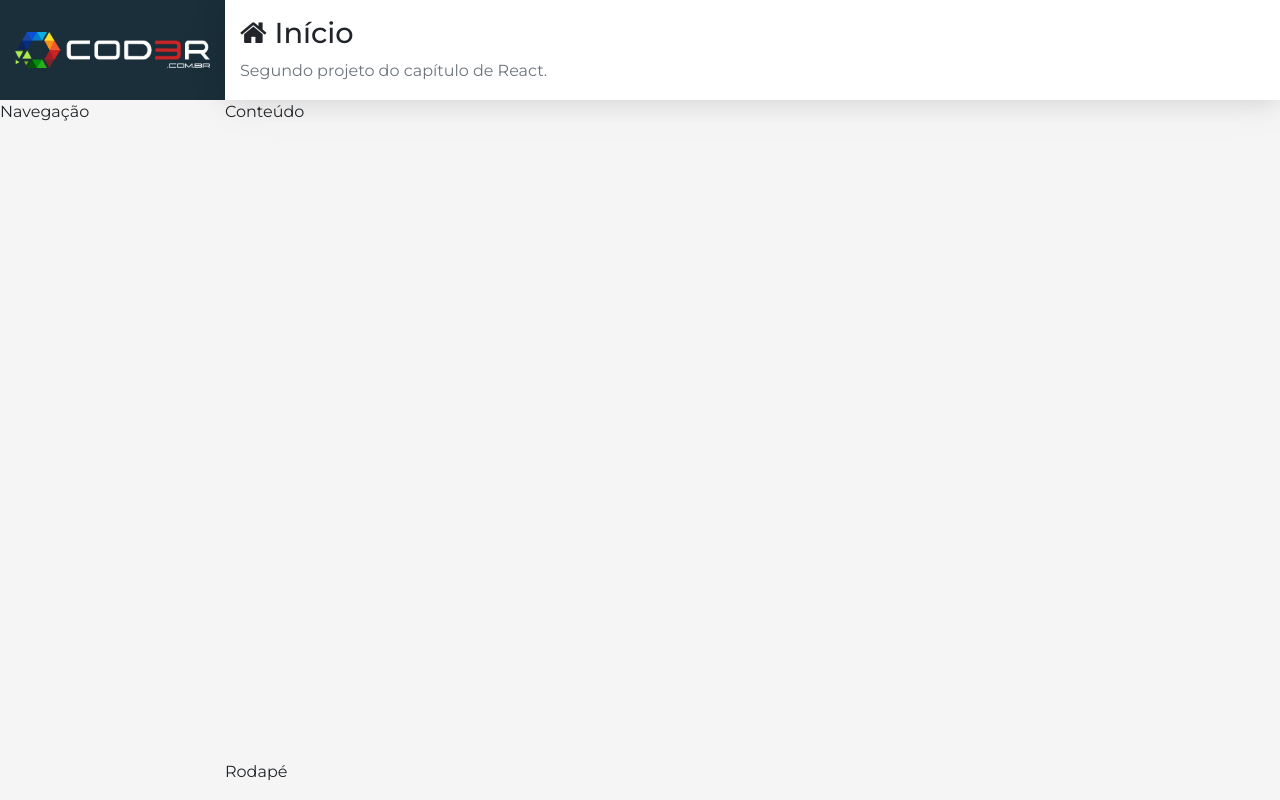
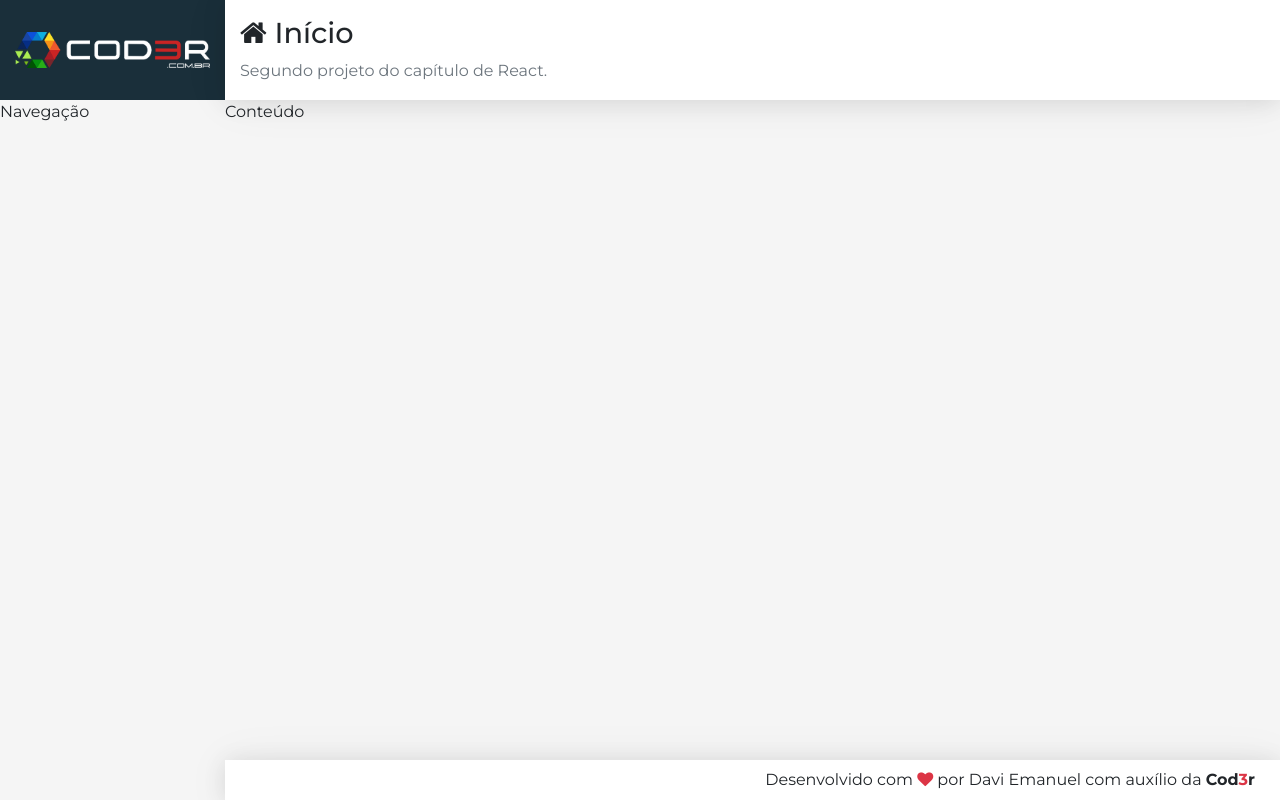
Before and after one commit to daviemanuels/CWM-CRUD-ReactJS, a React (Create React App) app in the folder frontend/: page / in a window 1280 px wide. Built offline with nearby package versions, Linux system fonts and the light colour scheme.

Commit message:
Applying css in footer

```diff
--- a/frontend/src/components/template/Footer.css
+++ b/frontend/src/components/template/Footer.css
@@ -0,0 +1,8 @@
+footer.footer {
+    display: flex;
+    align-items: center;
+    justify-content: flex-end;
+    padding: 0 25px;
+    background-color: #FFF;
+    box-shadow: var(--shadow);
+}
--- a/frontend/src/components/template/Footer.jsx
+++ b/frontend/src/components/template/Footer.jsx
@@ -2,5 +2,8 @@
 
 export default props =>
     <footer className="footer">
-        Rodapé
+        <span>
+            Desenvolvido com <i className="fa fa-heart text-danger"></i> por
+            Davi Emanuel com auxílio da <strong> Cod<span className='text-danger'>3</span>r</strong>
+        </span>
     </footer>
```
